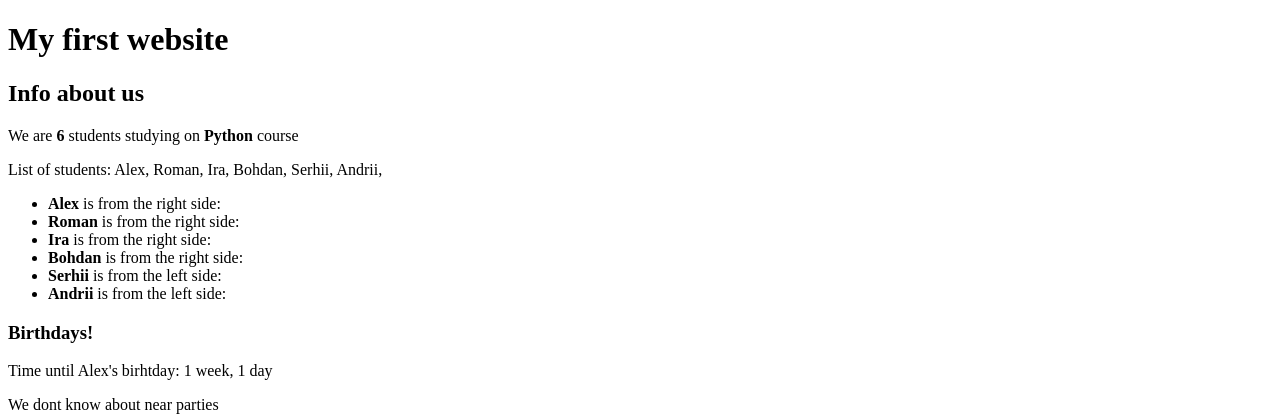
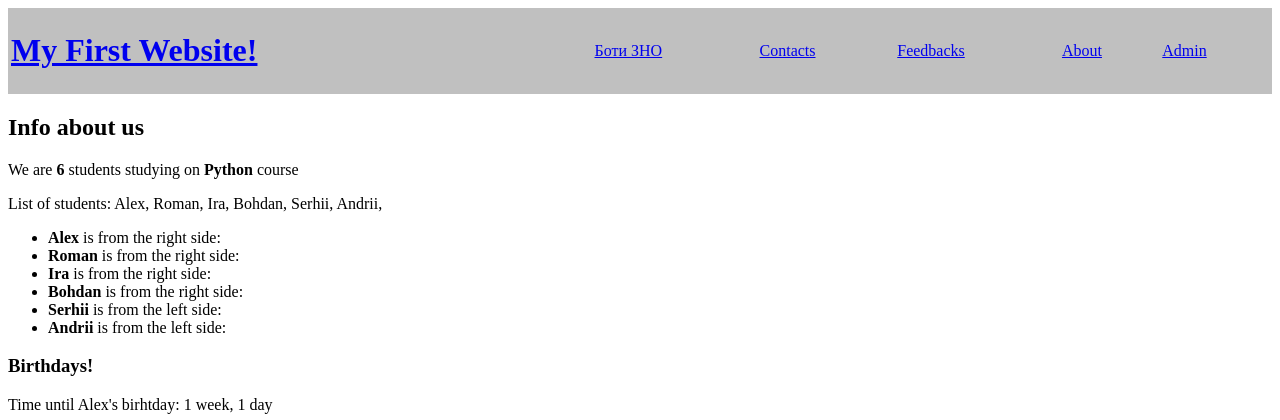
Before and after one commit to SashaTsios/landing_page_app, a Django app: page /about-us/ in a window 1280 px wide. Shown: the top 420 px of the page. Run offline with Django 3.2, Linux system fonts and the light colour scheme.

Commit message:
modified base.html

```diff
--- a/core/templates/base.html
+++ b/core/templates/base.html
@@ -8,7 +8,18 @@
 </head>
 <body>
     <header>
-        <h1>My first website</h1>
+        <header>
+            <table bgcolor="#c0c0c0"  width="100%">
+                <tr>
+                    <td><h1><a href="/">My First Website!</a></h1></td>
+                    <td><a href="/subjects/">Боти ЗНО</a></td>
+                    <td><a href="/contact-us/">Contacts</a></td>
+                    <td><a href="/feedbacks-lalala/">Feedbacks</a></td>
+                    <td><a href="/about-us/">About</a></td>
+                    <td><a href="/admin/">Admin</a></td>
+                </tr>
+            </table>
+        </header>
     </header>
     {% block content %}
     {% endblock content %}
```
